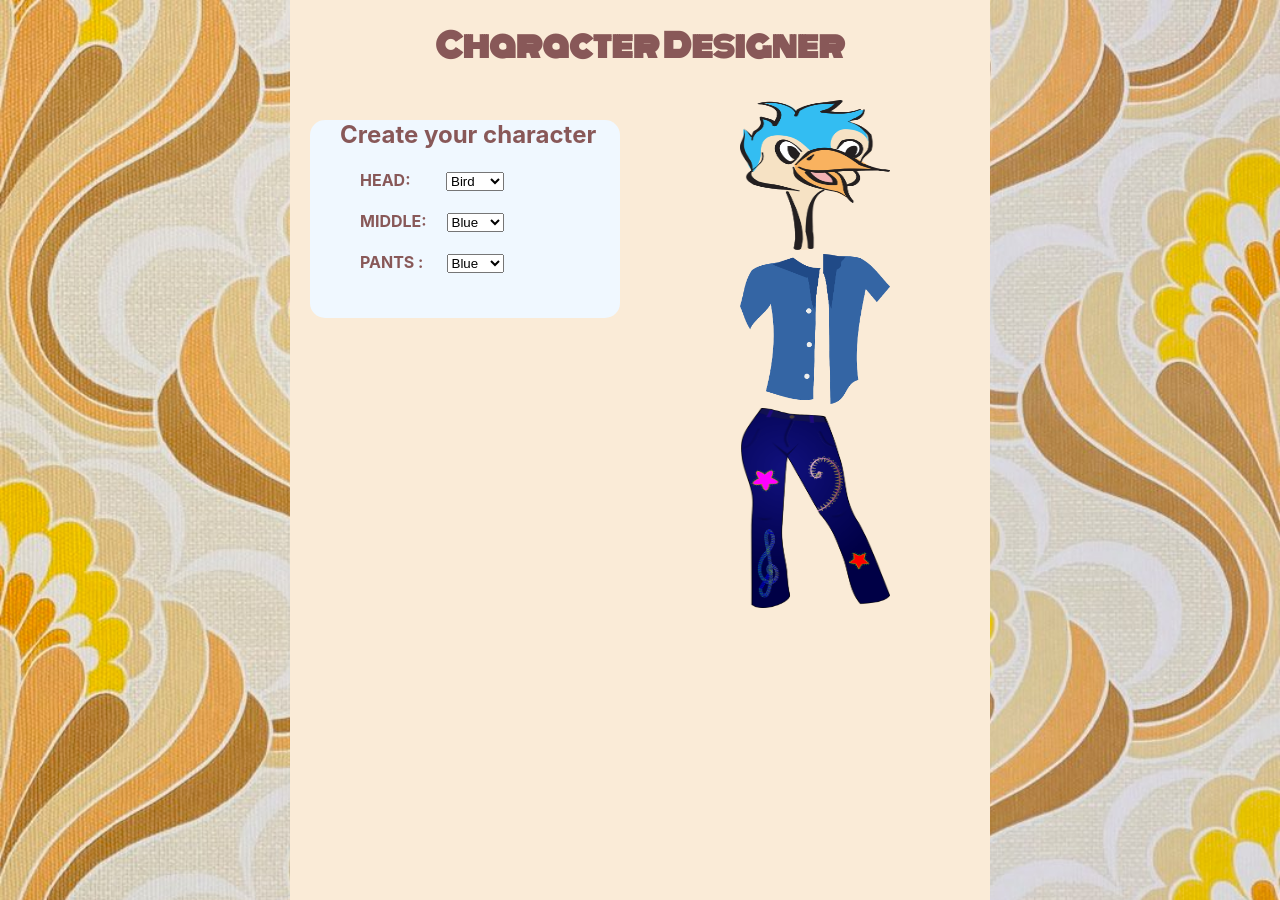
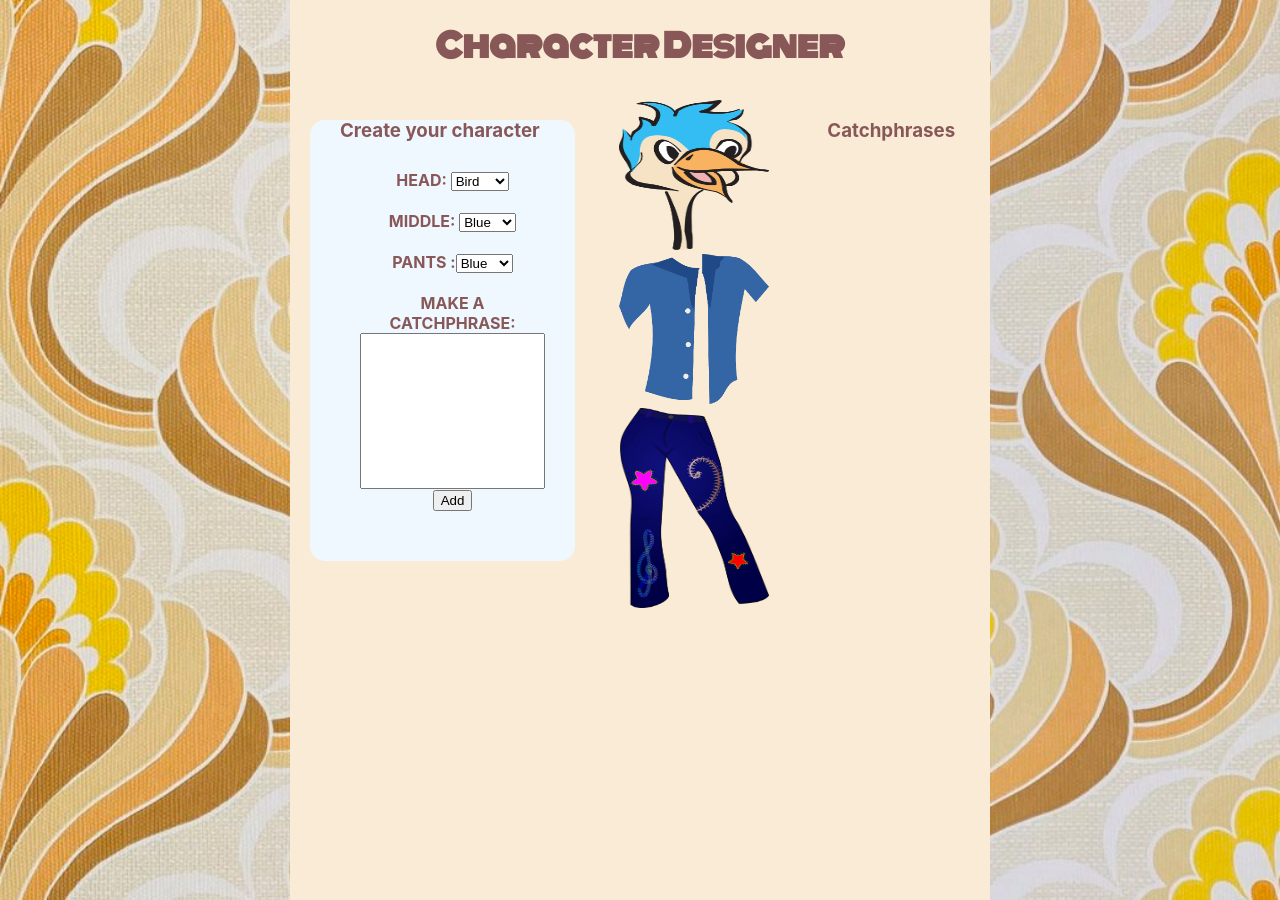
Before and after one commit to hana-acciaioli/react-character-design, a React (Create React App) app: page / in a window 1280 px wide. Built offline with nearby package versions, Linux system fonts and the light colour scheme.

Commit message:
catchphrases displaying

```diff
--- a/src/App.js
+++ b/src/App.js
@@ -1,6 +1,4 @@
 import React from 'react';
-import Footer from './components/layout/Footer/Footer';
-import Header from './components/layout/Header/Header';
 import Home from './components/Home/Home';
 import './App.css';
 import background from './background.jpg';
@@ -8,9 +6,9 @@ import background from './background.jpg';
 function App() {
   return (
     <div className="App" style={{ backgroundImage: `URL(${background})` }}>
-      <Header />
+      <div />
       <Home />
-      <Footer />
+      <div />
     </div>
   );
 }
--- /dev/null
+++ b/src/components/CatchphraseDisplay/CatchphraseDisplay.css
@@ -0,0 +1,23 @@
+#phrase-list li {
+  position: relative;
+  background: #00aabb;
+  color: white;
+  border-radius: 10px;
+  padding: 15px;
+  margin: 10px 0 10px 20px;
+}
+
+#phrase-list li:after {
+  content: '';
+  position: absolute;
+  left: 0;
+  top: 50%;
+  width: 0;
+  height: 0;
+  border: 20px solid transparent;
+  border-right-color: #00aabb;
+  border-left: 0;
+  border-bottom: 0;
+  margin-top: -10px;
+  margin-left: -20px;
+}
--- /dev/null
+++ b/src/components/CatchphraseDisplay/CatchphraseDisplay.js
@@ -0,0 +1,14 @@
+import React from 'react';
+import './CatchphraseDisplay.css';
+export default function CatchphraseDisplay({ catchphrases }) {
+  return (
+    <div className="phrase-list">
+      <h3>Catchphrases</h3>
+      <ul>
+        {catchphrases.map((booger) => {
+          return <li key={booger}> {booger} </li>;
+        })}
+      </ul>
+    </div>
+  );
+}
--- a/src/components/Controls/Controls.css
+++ b/src/components/Controls/Controls.css
@@ -1,7 +1,7 @@
 .controller {
   background-color: aliceblue;
   padding: 30px;
-  padding-bottom: 45px;
+  padding-bottom: 30px;
   margin: 20px;
   border-radius: 15px;
 }
@@ -10,9 +10,29 @@
   margin-top: 20px;
   margin-left: 20px;
   position: relative;
+  margin-bottom: 20px;
 }
 
 .header {
   position: absolute;
   top: 100px;
 }
+
+input[type='text'] + label,
+select + label,
+textarea + label,
+.form-control > label {
+  position: relative;
+  top: 0;
+  left: 0;
+  text-transform: uppercase;
+  font-weight: bold;
+}
+
+input[type='text']:focus,
+select:focus,
+textarea:focus {
+  border: none;
+  box-shadow: 0 0 3px 2px var(--color5);
+  outline: none;
+}
--- a/src/components/Controls/Controls.js
+++ b/src/components/Controls/Controls.js
@@ -1,7 +1,18 @@
 import React from 'react';
 import './Controls.css';
+import { useState } from 'react';
 
-export default function Controls({ head, setHead, middle, setMiddle, pants, setPants }) {
+export default function Controls({
+  head,
+  setHead,
+  middle,
+  setMiddle,
+  pants,
+  setPants,
+  setCatchphrases,
+}) {
+  const [inputValue, setInputValue] = useState('');
+
   const headHandler = (event) => {
     setHead(event.target.value);
   };
@@ -11,9 +22,17 @@ export default function Controls({ head, setHead, middle, setMiddle, pants, setP
   const pantsHandler = (event) => {
     setPants(event.target.value);
   };
+  // const catchphraseInputHandler = (event) => {
+  //   setInputValue(event.target.value);
+  // };
+
+  const addCatchphraseHandler = () => {
+    setCatchphrases((currentState) => [...currentState, inputValue]);
+    setInputValue('');
+  };
   return (
     <div className="controller">
-      <h2 className="header"> Create your character</h2>
+      <h3 className="header"> Create your character</h3>
       <div className="form-control">
         <label>Head: </label>
         <select value={head} onChange={headHandler}>
@@ -41,6 +60,16 @@ export default function Controls({ head, setHead, middle, setMiddle, pants, setP
           <option value="white">White</option>
         </select>
       </div>
+
+      <div className="form-control">
+        <label>Make a catchphrase: </label>
+        <input
+          value={inputValue}
+          style={{ height: '150px' }}
+          onChange={(e) => setInputValue(e.target.value)}
+        />
+        <button onClick={addCatchphraseHandler}>Add</button>
+      </div>
     </div>
   );
 }
--- a/src/components/Display/Display.css
+++ b/src/components/Display/Display.css
@@ -7,22 +7,3 @@ img {
   width: 150px;
   height: 200px;
 }
-
-input[type='text']:focus,
-select:focus,
-textarea:focus {
-  border: none;
-  box-shadow: 0 0 3px 2px var(--color5);
-  outline: none;
-}
-
-input[type='text'] + label,
-select + label,
-textarea + label,
-.form-control > label {
-  position: absolute;
-  top: 0;
-  left: 0;
-  text-transform: uppercase;
-  font-weight: bold;
-}
--- a/src/components/Home/Home.css
+++ b/src/components/Home/Home.css
@@ -12,5 +12,5 @@
 
 .body {
   display: grid;
-  grid-template-columns: 1fr 1fr;
+  grid-template-columns: 1fr 1fr 1fr;
 }
--- a/src/components/Home/Home.js
+++ b/src/components/Home/Home.js
@@ -3,11 +3,13 @@ import { useState } from 'react';
 import './Home.css';
 import Controls from '../Controls/Controls';
 import Display from '../Display/Display.js';
+import CatchphraseDisplay from '../CatchphraseDisplay/CatchphraseDisplay.js';
 
 export default function Home() {
   const [head, setHead] = useState('bird');
   const [middle, setMiddle] = useState('blue');
   const [pants, setPants] = useState('blue');
+  const [catchphrases, setCatchphrases] = useState([]);
   return (
     <div className="Home">
       <h1 className="Monoton">Character Designer</h1>
@@ -20,10 +22,14 @@ export default function Home() {
             setMiddle={setMiddle}
             pants={pants}
             setPants={setPants}
+            setCatchphrases={setCatchphrases}
           />
         </div>
         <div className="Display">
-          <Display head={head} middle={middle} pants={pants} />
+          <Display head={head} middle={middle} pants={pants} catchphrases={catchphrases} />
+        </div>
+        <div>
+          <CatchphraseDisplay catchphrases={catchphrases} />
         </div>
       </div>
     </div>
--- a/src/components/layout/Footer/Footer.js
+++ b/src/components/layout/Footer/Footer.js
@@ -1,5 +1,5 @@
 import React from 'react';
 
-export default function Footer() {
+export default function Header() {
   return <div></div>;
 }
```
